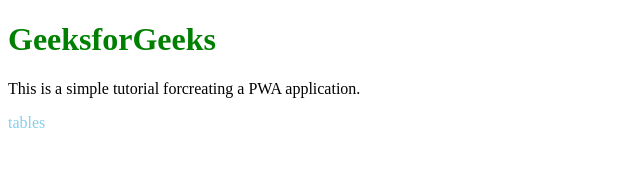
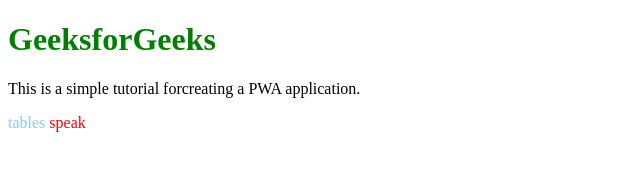
Before and after one commit to ASriDatta/pwa, a plain HTML site: page index.html in a window 1280 px wide. Shown: the full height of the page, 0-640 px from the left. Drawn offline with Linux system fonts and the light colour scheme.

Commit message:
Update index.html

```diff
--- a/index.html
+++ b/index.html
@@ -20,6 +20,7 @@
         This is a simple tutorial forcreating a PWA application.
     </p>
     <a style="text-decoration:none;color:skyblue;" href="/pwa/tables.html">tables</a>
+    <a style="text-decoration:none;color:red;" href="/pwa/speak.html">speak</a>
     <script>
         // Register the Service Worker
         console.log("hello()");
```
